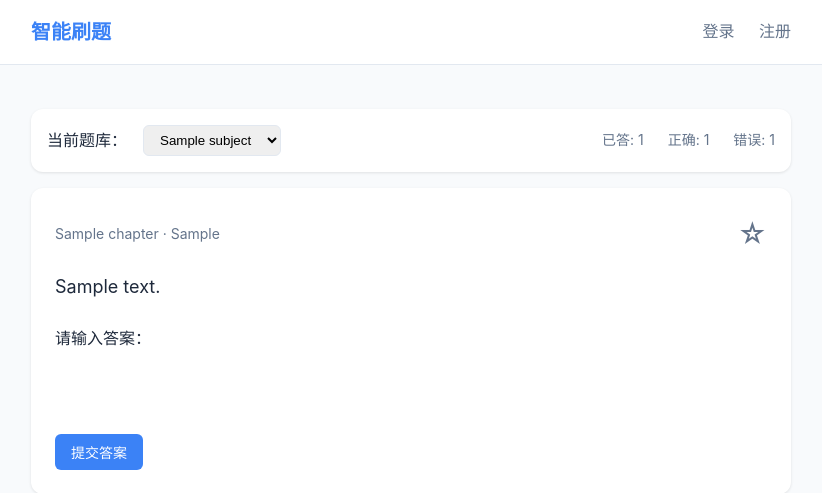
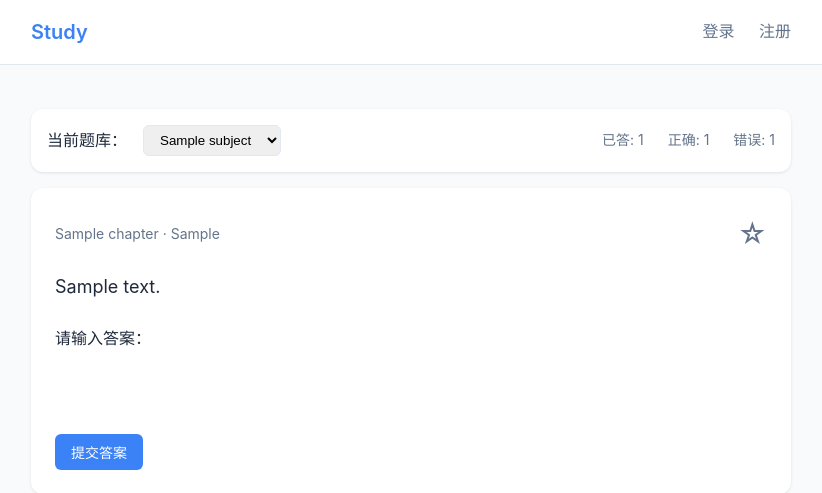
Before and after one commit to dsyfb437/next-problem, a Flask app: template templates/index.html in a window 1280 px wide. Shown: the top 493 px of the page, without its empty margins (229-1051 px from the left). Run offline with Flask 3, Linux system fonts and the light colour scheme; the template is opened without the code that fills it: most values are stand-ins (such as "Sample title", 1, 10 or a date in 2020); some libraries are stand-ins or nearby versions.

Commit message:
fix: 优化未登录跳转和网站标题
- 未登录访问首页自动跳转到登录页
- 网站标题改为简洁的"Study"
- 首页登录页简化显示

Co-Authored-By: Claude Opus 4.6 <noreply@anthropic.com>
Co-Authored-By: Happy <yesreply@happy.engineering>

```diff
--- a/templates/base.html
+++ b/templates/base.html
@@ -3,7 +3,7 @@
 <head>
     <meta charset="UTF-8">
     <meta name="viewport" content="width=device-width, initial-scale=1.0">
-    <title>{% block title %}考研数学题库{% endblock %}</title>
+    <title>{% block title %}Study{% endblock %}</title>
     <link rel="stylesheet" href="https://cdn.jsdelivr.net/npm/katex@0.16.10/dist/katex.min.css"
           integrity="sha384-wcIxkf4k558AjM3Yz3BBFQUbk/zgIYC2R0QpeeYb+TwlBVMrlgLqwRjRtGZiK7ww"
           crossorigin="anonymous">
@@ -121,7 +121,7 @@
 <body>
     <header>
         <div class="header-content">
-            <a href="{{ url_for('question.index') }}" class="logo">智能刷题</a>
+            <a href="{{ url_for('question.index') }}" class="logo">Study</a>
             <nav>
                 {% if current_user.is_authenticated %}
                     <a href="{{ url_for('question.index') }}">刷题</a>
--- a/templates/index.html
+++ b/templates/index.html
@@ -1,27 +1,16 @@
 {% extends "base.html" %}
 
-{% block title %}考研数学题库{% endblock %}
+{% block title %}Study{% endblock %}
 
 {% block content %}
 {% if need_login %}
 <div class="card" style="text-align: center; padding: 60px 40px; max-width: 500px; margin: 40px auto;">
-    <h1 style="font-size: 28px; margin-bottom: 16px; color: var(--primary);">考研数学题库</h1>
-    <p style="color: var(--text-light); margin-bottom: 32px; font-size: 16px;">高效刷题，智能推荐</p>
+    <h1 style="font-size: 28px; margin-bottom: 16px; color: var(--primary);">Welcome to Study</h1>
+    <p style="color: var(--text-light); margin-bottom: 32px; font-size: 16px;">高效学习，智能推荐</p>
 
     <div style="display: flex; gap: 16px; justify-content: center; margin-bottom: 32px;">
         <a href="{{ url_for('auth.login') }}" class="btn btn-primary" style="padding: 12px 32px; font-size: 16px;">登录</a>
         <a href="{{ url_for('auth.register') }}" class="btn" style="border: 1px solid var(--border); padding: 12px 32px; font-size: 16px;">注册</a>
-    </div>
-
-    <div style="color: var(--text-light); font-size: 14px;">
-        <p>登录后可：</p>
-        <ul style="text-align: left; margin-top: 16px; list-style: none; padding: 0;">
-            <li style="margin: 8px 0;">✓ 智能推荐题目</li>
-            <li style="margin: 8px 0;">✓ 错题复习</li>
-            <li style="margin: 8px 0;">✓ 艾宾浩斯遗忘曲线复习</li>
-            <li style="margin: 8px 0;">✓ 收藏功能</li>
-            <li style="margin: 8px 0;">✓ 学习统计</li>
-        </ul>
     </div>
 </div>
 {% else %}
```
Also changed, not shown: controllers/question.py (+1 -12 lines).
